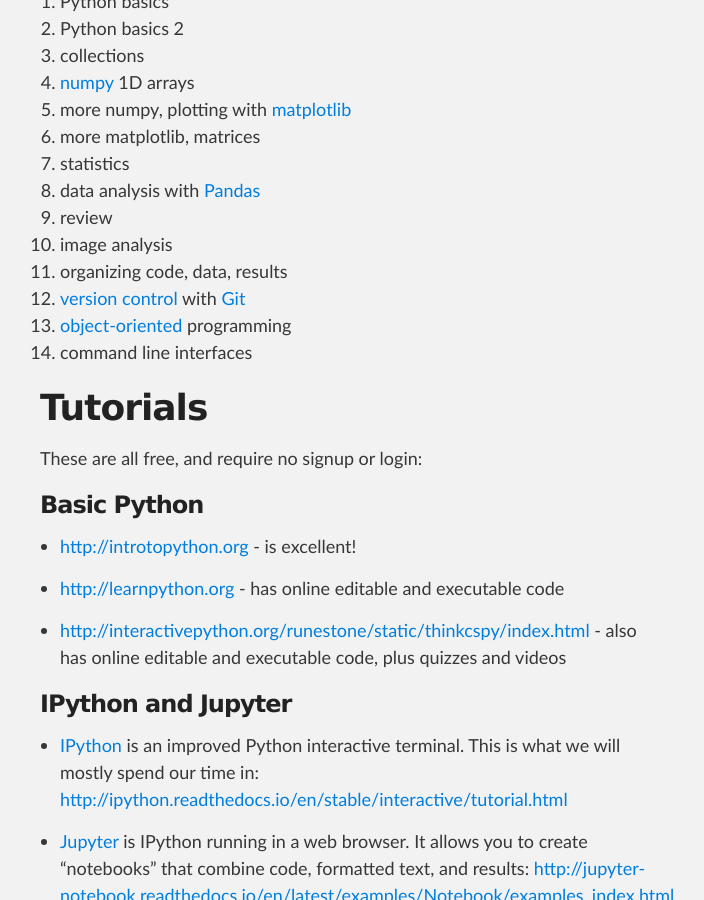
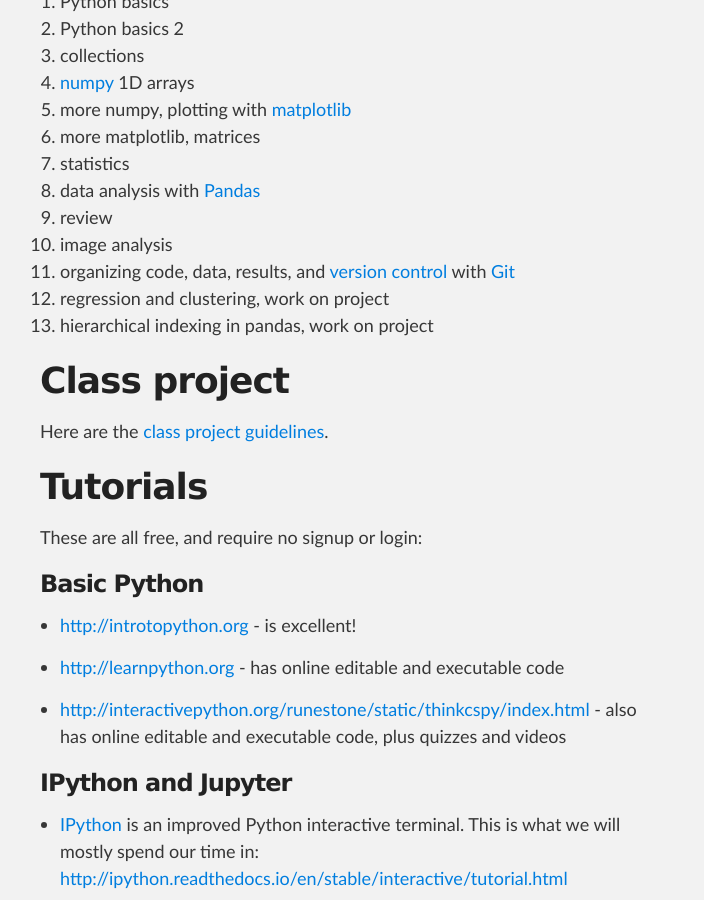
Before and after one commit to SciPyCourse2017/scipycourse2017.github.io, a Jekyll site: the page built from index.md, in a window 1280 px wide and 900 px high, scrolled down 934 px. Shown: the whole window, without its empty margins (290-994 px from the left). Built offline with Jekyll 4.4.1, drawn with Linux system fonts in a browser that asks for light colours.

Commit message:
Update outline, add project guidelines

```diff
--- a/index.md
+++ b/index.md
@@ -42,11 +42,15 @@ listing](https://lsf.verwaltung.uni-muenchen.de/qisserver/rds?state=verpublish&s
 8. data analysis with [Pandas](http://pandas.pydata.org)
 9. review
 10. image analysis
-11. organizing code, data, results
-12. [version control](https://git-scm.com/book/en/v2/Getting-Started-About-Version-Control)
-   with [Git](https://git-scm.com/)
-13. [object-oriented](https://en.wikipedia.org/wiki/Object-oriented_programming) programming
-14. command line interfaces
+11. organizing code, data, results, and [version
+control](https://git-scm.com/book/en/v2/Getting-Started-About-Version-Control) with
+[Git](https://git-scm.com/)
+12. regression and clustering, work on project
+13. hierarchical indexing in pandas, work on project
+
+# Class project
+
+Here are the [class project guidelines](project.md).
 
 # Tutorials
 
```
Also changed, not shown: project.md (added, +34 -0 lines).
